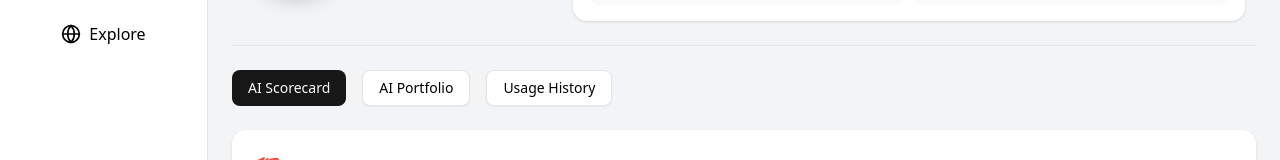
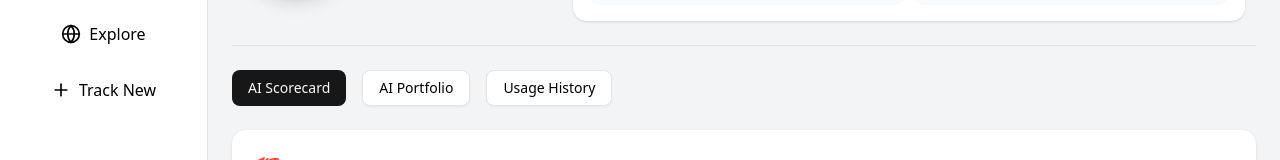
Before and after one commit to alexhericksen/saight-ai, a Next.js app in the folder frontend/: page /myprofile in a window 1280 px wide. Shown: the part 154-314 px from the top of the page. Built offline with nearby package versions, Linux system fonts and the light colour scheme.

Commit message:
Added Track New to sidebar and Usage History

```diff
--- a/frontend/app/dashboard/page.tsx
+++ b/frontend/app/dashboard/page.tsx
@@ -4,7 +4,7 @@ import { useEffect, useState } from "react";
 import { supabase } from "@/lib/supabase";
 import { Button } from "@/components/ui/button";
 import { ToggleSwitch } from "@/components/ui/toggle-switch";
-import { Pencil, Home, User, Globe, Settings, Gift, Bell } from "lucide-react";
+import { Pencil, Home, User, Globe, Settings, Gift, Bell, Plus } from "lucide-react";
 
 export default function Dashboard() {
   const [chartView, setChartView] = useState('daily');
@@ -97,6 +97,12 @@ export default function Dashboard() {
               <Globe className="h-5 w-5" />
             </div>
             <span>Explore</span>
+          </a>
+          <a href="#" className="flex items-center space-x-2 p-2 rounded-lg hover:bg-gray-100 transition-colors">
+            <div className="w-5 flex justify-center">
+              <Plus className="h-5 w-5" />
+            </div>
+            <span>Track New</span>
           </a>
         </div>
         <div className="space-y-4 flex items-center flex-col">
--- a/frontend/app/explore/page.tsx
+++ b/frontend/app/explore/page.tsx
@@ -3,7 +3,7 @@
 import { useState } from "react";
 import { Button } from "@/components/ui/button";
 import { ToggleSwitch } from "@/components/ui/toggle-switch";
-import { Pencil, Home, User, Globe, Settings, Gift, Bell } from "lucide-react";
+import { Pencil, Home, User, Globe, Settings, Gift, Bell, Plus } from "lucide-react";
 
 export default function ExplorePage() {
   const [activeTab, setActiveTab] = useState("feed");
@@ -31,6 +31,12 @@ export default function ExplorePage() {
               <Globe className="h-5 w-5" />
             </div>
             <span className="font-medium">Explore</span>
+          </a>
+          <a href="#" className="flex items-center space-x-2 p-2 rounded-lg hover:bg-gray-100 transition-colors">
+            <div className="w-5 flex justify-center">
+              <Plus className="h-5 w-5" />
+            </div>
+            <span>Track New</span>
           </a>
         </div>
         <div className="space-y-4 flex items-center flex-col">
--- a/frontend/app/myprofile/page.tsx
+++ b/frontend/app/myprofile/page.tsx
@@ -3,7 +3,7 @@
 import { useState } from "react";
 import { Button } from "@/components/ui/button";
 import { ToggleSwitch } from "@/components/ui/toggle-switch";
-import { Pencil, Home, User, Globe, Settings, Gift, Bell } from "lucide-react";
+import { Pencil, Home, User, Globe, Settings, Gift, Bell, Plus } from "lucide-react";
 
 export default function MyProfile() {
   const [activeTab, setActiveTab] = useState("profile");
@@ -41,6 +41,12 @@ export default function MyProfile() {
                 <Globe className="h-5 w-5" />
               </div>
               <span>Explore</span>
+            </a>
+            <a href="#" className="flex items-center space-x-2 p-2 rounded-lg hover:bg-gray-100 transition-colors">
+              <div className="w-5 flex justify-center">
+                <Plus className="h-5 w-5" />
+              </div>
+              <span>Track New</span>
             </a>
           </div>
         </div>
@@ -276,10 +282,10 @@ export default function MyProfile() {
               <div className="bg-white p-3 rounded-xl shadow flex items-center space-x-4 mb-2">
                 <span className="text-sm font-medium text-gray-700 mr-2">Actions:</span>
                 <Button variant="outline" size="sm">Usage Settings</Button>
-                <Button variant="outline" size="sm">Add AI Tools</Button>
-                <div className="relative">
+                <Button variant="outline" size="sm">+ Track New Tool</Button>
+                <div className="relative flex items-center justify-center">
                   <ProSticker>Pro</ProSticker>
-                  <Button variant="outline" size="sm" className="pl-8">Import Usage</Button>
+                  <Button variant="outline" size="sm" className="w-full flex justify-center">Import Usage</Button>
                 </div>
               </div>
               {/* History Table Placeholder */}
```
